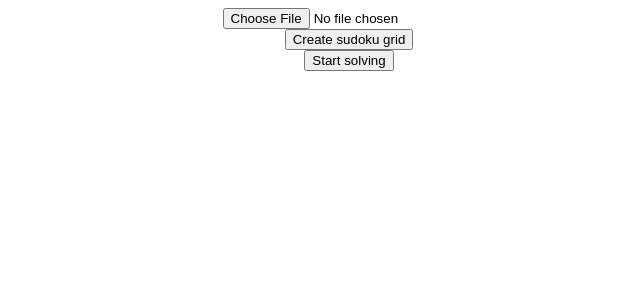
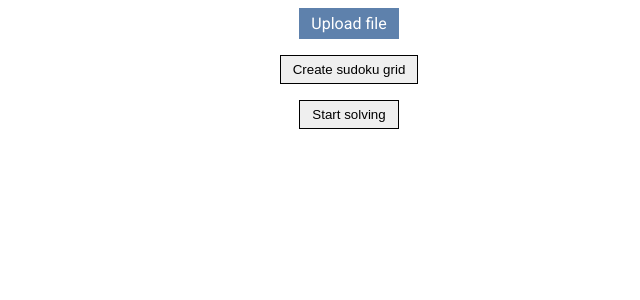
Before and after one commit to perkynades/constraint-satisfaction-sudoku, a React (Create React App) app: page / in a window 1280 px wide. Shown: the top 300 px of the page, without its empty margins (291-931 px from the left). Built offline with nearby package versions, Linux system fonts and the light colour scheme.

Commit message:
Add styling

```diff
--- a/src/App.css
+++ b/src/App.css
@@ -7,7 +7,24 @@
     font-family: 'Roboto', sans-serif;
 }
 
-.file-input {
-    display: flex;
-    flex-direction: row;
+input[type='file'] {
+    display: none;
 }
+
+.file-upload {
+    display: inline-block;
+    padding: 6px 12px;
+    cursor: pointer;
+    margin-bottom: 0.5rem;
+    background-color: #5e81ac;
+    color: white;
+}
+
+button {
+    border: 1px solid rgb(0, 0, 0);
+    display: inline-block;
+    padding: 6px 12px;
+    cursor: pointer;
+    margin-top: 0.5rem;
+    margin-bottom: 0.5rem;
+}
--- a/src/App.tsx
+++ b/src/App.tsx
@@ -39,7 +39,11 @@ function App(): ReactElement {
 
     return (
         <div className="App">
-            <input type="file" className="file-input" onChange={displaySudoku}></input>
+            <label className="file-upload">
+                <input type="file" onChange={displaySudoku}></input>
+                Upload file
+            </label>
+
             <button onClick={parseFileString}>Create sudoku grid</button>
             <SudokuGrid sudokuGrid={sudokuGrid} />
             <button onClick={solveSudoku}>Start solving</button>
--- a/src/SudokuGrid.tsx
+++ b/src/SudokuGrid.tsx
@@ -2,11 +2,21 @@ import React, { ReactElement } from 'react'
 import './SudokuGrid.css'
 
 export default function SudokuGrid({ sudokuGrid }: { sudokuGrid: number[][] }): ReactElement {
+    const setGridCell = (value: number): string => {
+        let gridString = ''
+
+        if (value !== 0) {
+            gridString = value.toString()
+        }
+
+        return gridString
+    }
+
     let rows = sudokuGrid.map(function (item, i) {
         let entry = item.map(function (element, j) {
             return (
                 <td key={j} className="entry">
-                    {element}
+                    {setGridCell(element)}
                 </td>
             )
         })
```
